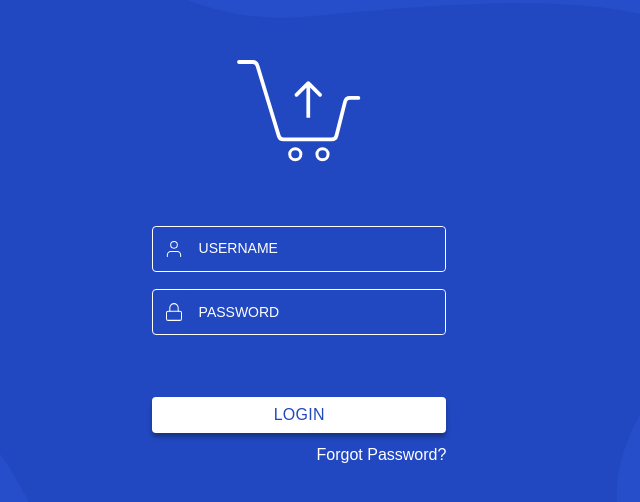
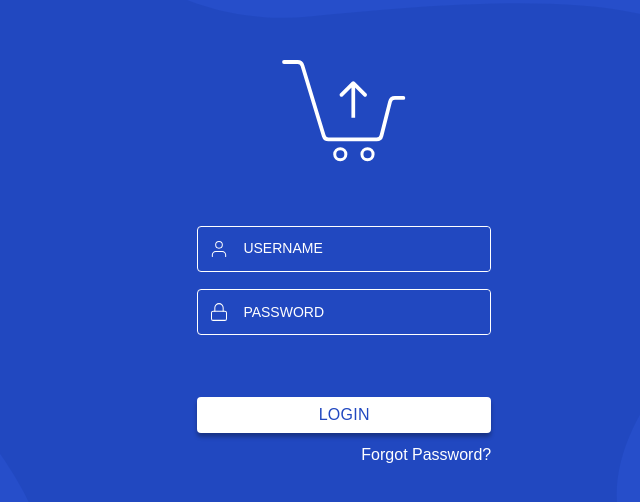
Before and after one commit to Sid12261996/advanced-login-page, a Next.js app: page / in a window 1280 px wide. Shown: the part 138-640 px from the top of the page, without its empty margins (296-936 px from the left). Built offline with nearby package versions, Linux system fonts and the light colour scheme.

Commit message:
some CSS tweaks for finishing touch

```diff
--- a/app/components/Login/login.module.css
+++ b/app/components/Login/login.module.css
@@ -3,7 +3,7 @@
     background: #2148C0;
     position: relative;
     z-index: 2;
-    width: 23vw;
+    min-width: 23vw;
 }
 
 .imgcontainer {
--- a/app/components/LoginLayout/login.layout.module.css
+++ b/app/components/LoginLayout/login.layout.module.css
@@ -10,7 +10,6 @@
 
 .container > .login {
     padding: 20% 0;
-    min-width: 30vw;
 }
 
 .container .backgroundimage {
```
